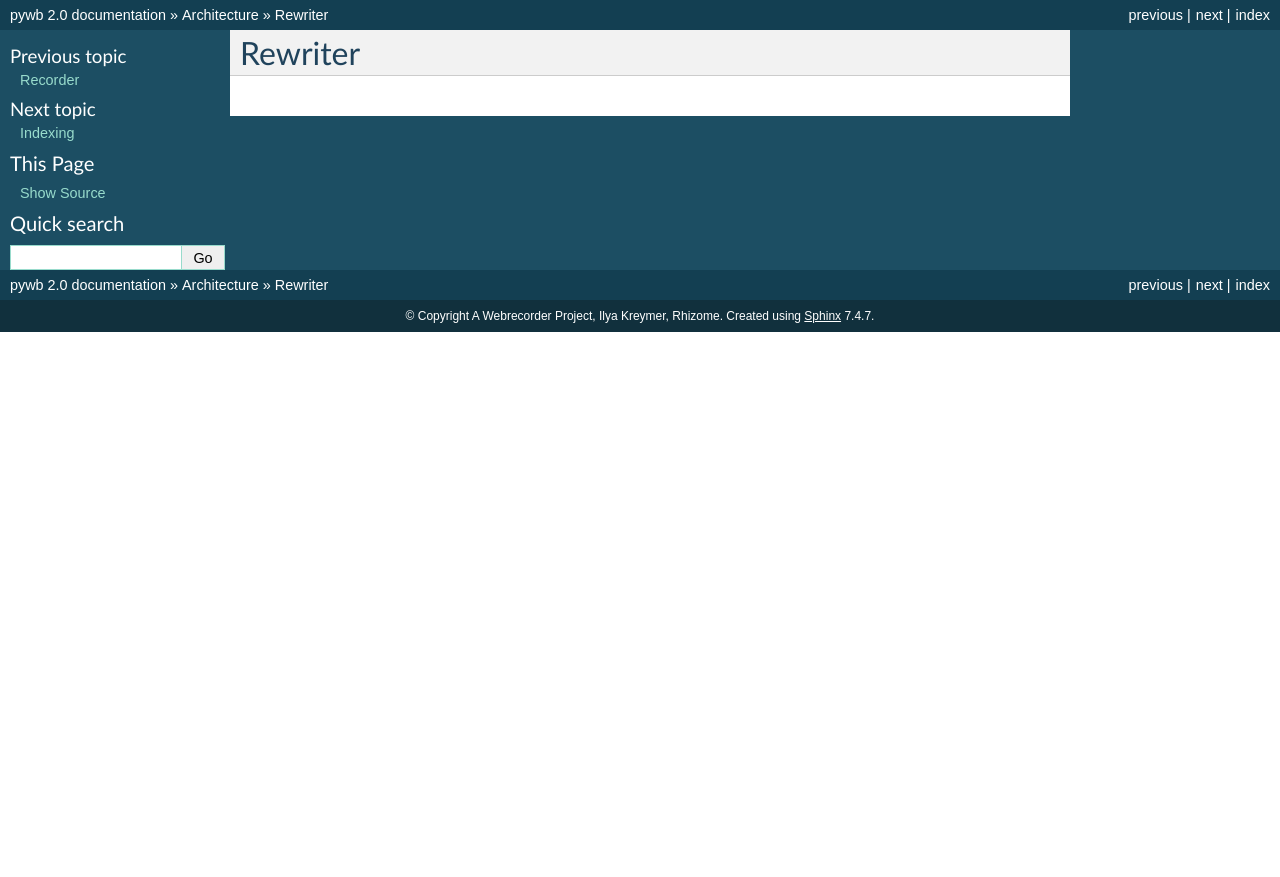
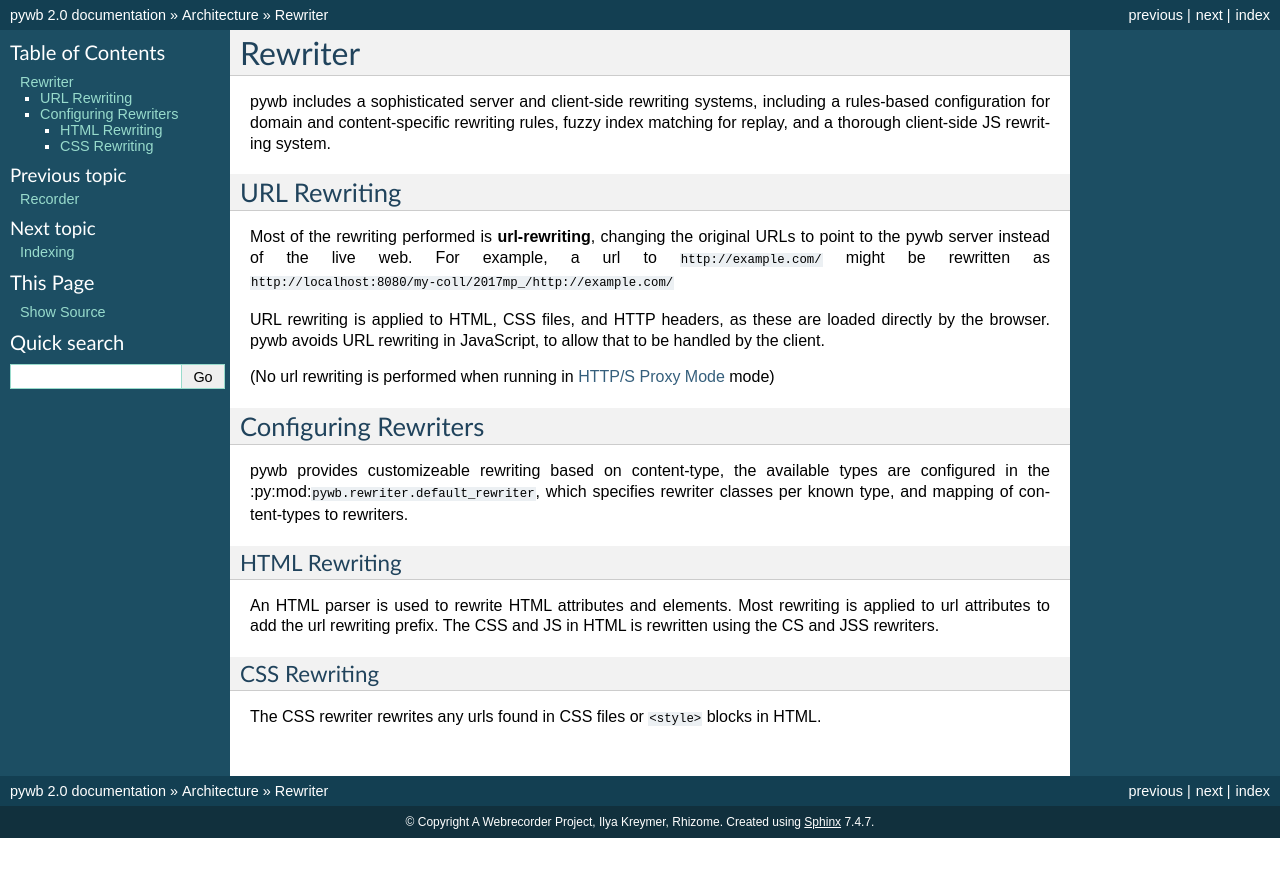
Before and after one commit to webrecorder/pywb, a Sphinx documentation site: the page built from docs/manual/rewriter.rst, in a window 1280 px wide. Shown: the top 877 px of the page. Built offline with Sphinx 7.4.7, drawn with Linux system fonts in a browser that asks for light colours; pages that are not in the unit, such as notebooks, are missing from menus.

Commit message:
docs: docs update, start rewriter section

```diff
--- a/docs/manual/rewriter.rst
+++ b/docs/manual/rewriter.rst
@@ -1,2 +1,40 @@
 Rewriter
 ========
+
+pywb includes a sophisticated server and client-side rewriting systems, including a rules-based
+configuration for domain and content-specific rewriting rules, fuzzy index matching for replay,
+and a thorough client-side JS rewriting system.
+
+
+URL Rewriting
+-------------
+
+Most of the rewriting performed is **url-rewriting**, changing the original URLs to point to
+the pywb server instead of the live web. For example, a url to ``http://example.com/`` might be
+rewritten as ``http://localhost:8080/my-coll/2017mp_/http://example.com/``
+
+URL rewriting is applied to HTML, CSS files, and HTTP headers, as these are loaded directly by the browser.
+pywb avoids URL rewriting in JavaScript, to allow that to be handled by the client.
+
+(No url rewriting is performed when running in :ref:`https-proxy` mode)
+
+
+Configuring Rewriters
+---------------------
+
+pywb provides customizeable rewriting based on content-type, the available types are configured
+in the :py:mod:``pywb.rewriter.default_rewriter``, which specifies rewriter classes per known type,
+and mapping of content-types to rewriters.
+
+
+HTML Rewriting
+~~~~~~~~~~~~~~
+
+An HTML parser is used to rewrite HTML attributes and elements. Most rewriting is applied to url
+attributes to add the url rewriting prefix. The CSS and JS in HTML is rewritten using the CS and JSS
+rewriters.
+
+CSS Rewriting
+~~~~~~~~~~~~~
+
+The CSS rewriter rewrites any urls found in CSS files or ``<style>`` blocks in HTML.
--- a/docs/manual/warcserver.rst
+++ b/docs/manual/warcserver.rst
@@ -234,9 +234,9 @@
 
             -
               index_group:
-              rhiz: memento+http://webenact.rhizome.org/all/
-              ia:   cdx+http://web.archive.org/cdx;/web
-              apt:  memento+http://arquivo.pt/wayback/
+                  rhiz: memento+http://webenact.rhizome.org/all/
+                  ia:   cdx+http://web.archive.org/cdx;/web
+                  apt:  memento+http://arquivo.pt/wayback/
 
             -
               index: $live
```
Also changed, not shown: docs/manual/configuring.rst (+11 -5 lines), docs/manual/usage.rst (+3 -6 lines).
